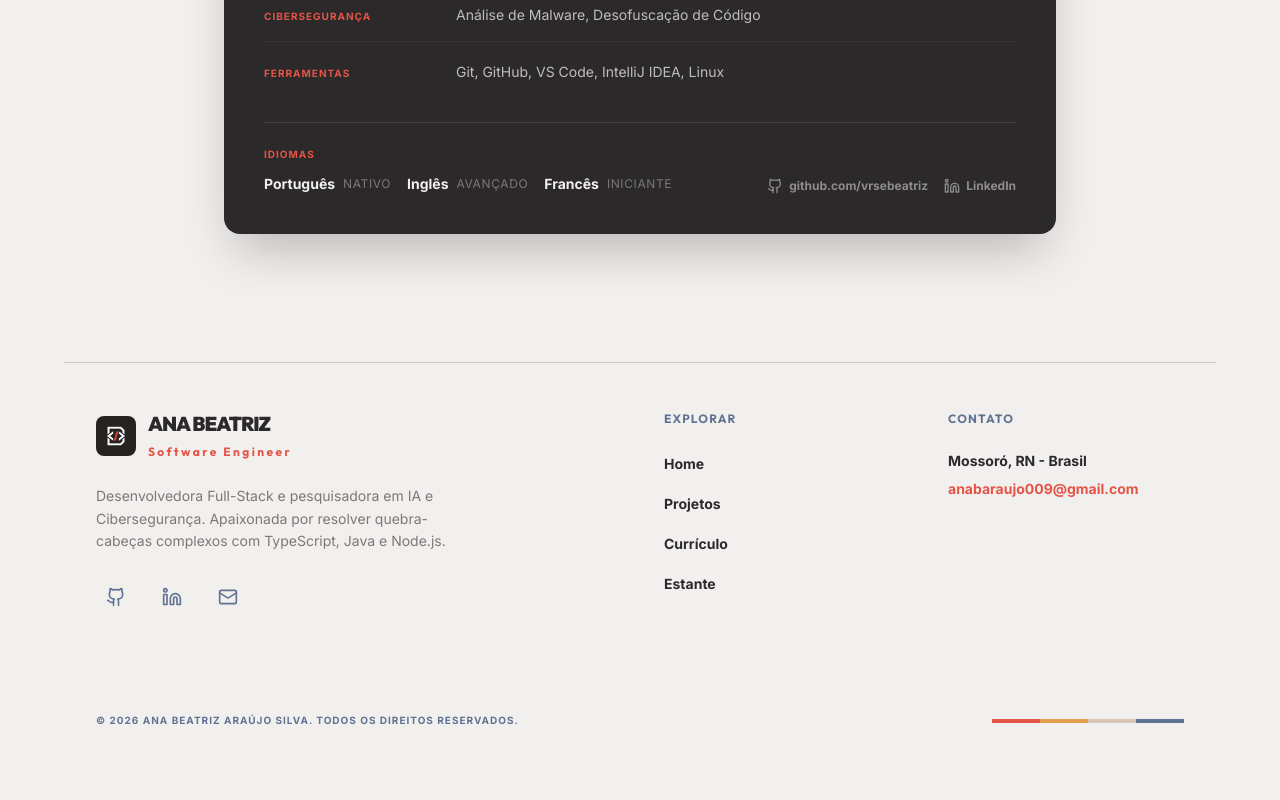
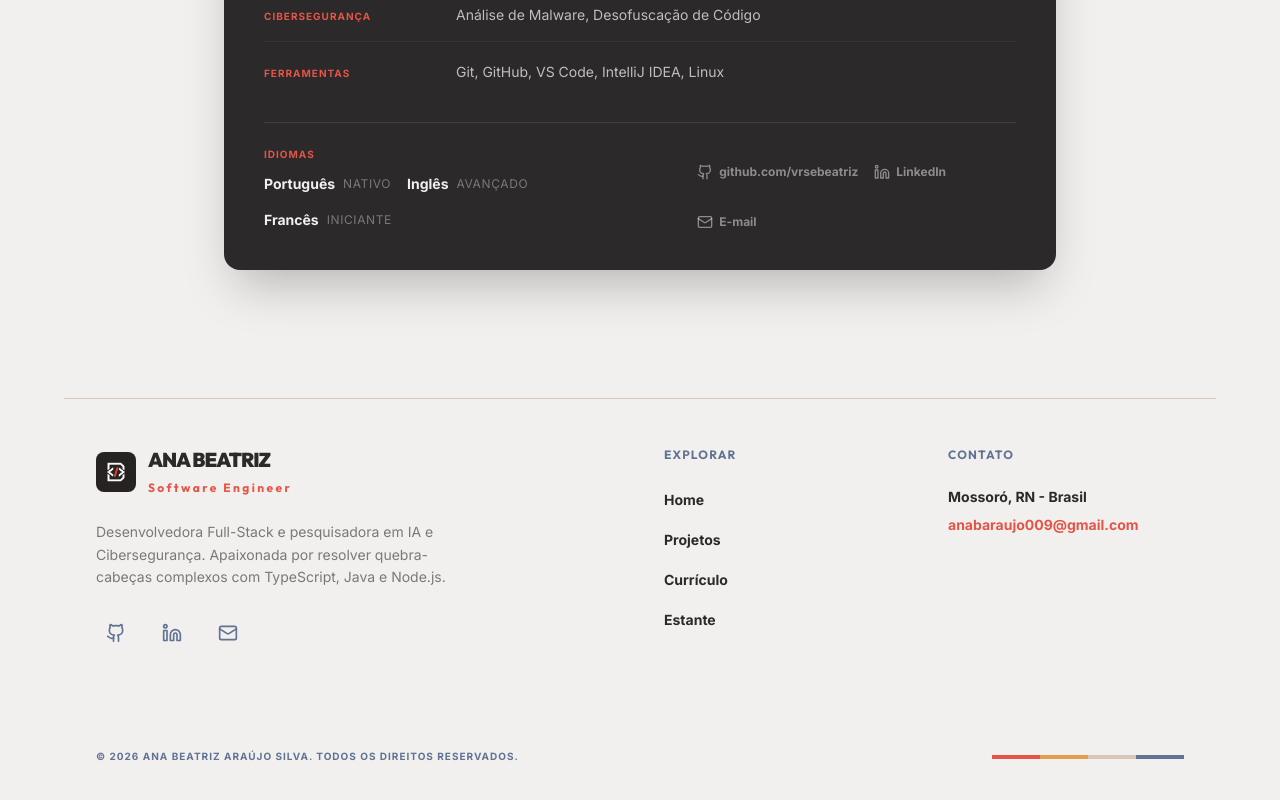
Before and after one commit to vrsebeatriz/meu-portifolio, a Next.js app: page /resume in a window 1280 px wide. Shown: the part 1911-2711 px from the top of the page. Before the commit the page ends 2687 px from the top, so only its background shows below. Built offline with nearby package versions, Linux system fonts and the light colour scheme.

Commit message:
fix: updated email links to open Gmail directly in the browser

```diff
--- a/src/app/layout.tsx
+++ b/src/app/layout.tsx
@@ -36,7 +36,7 @@ export default function RootLayout({
             <a href="https://www.linkedin.com/in/beatriz-araújo-381b2b249" target="_blank" className="text-muted hover:text-prime transition-all hover:-translate-y-1">
               <Linkedin className="w-5 h-5" />
             </a>
-            <a href="mailto:anabaraujo009@gmail.com?subject=Contato via Portfolio" target="_self" className="text-muted hover:text-prime transition-all hover:-translate-y-1">
+            <a href="https://mail.google.com/mail/?view=cm&fs=1&to=anabaraujo009@gmail.com&su=Contato via Portfolio" target="_blank" className="text-muted hover:text-prime transition-all hover:-translate-y-1">
               <Mail className="w-5 h-5" />
             </a>
           </div>
--- a/src/app/page.tsx
+++ b/src/app/page.tsx
@@ -86,7 +86,7 @@ export default function Home() {
             <a href="https://www.linkedin.com/in/beatriz-araújo-381b2b249" target="_blank" rel="noopener noreferrer" className="text-muted hover:text-prime transition-colors transform hover:-translate-y-0.5">
               <Linkedin className="w-5 h-5" />
             </a>
-            <a href="mailto:anabaraujo009@gmail.com?subject=Contato via Portfolio" target="_self" className="text-muted hover:text-prime transition-colors transform hover:-translate-y-0.5">
+            <a href="https://mail.google.com/mail/?view=cm&fs=1&to=anabaraujo009@gmail.com&su=Contato via Portfolio" target="_blank" className="text-muted hover:text-prime transition-colors transform hover:-translate-y-0.5">
               <Mail className="w-5 h-5" />
             </a>
           </motion.div>
--- a/src/app/resume/page.tsx
+++ b/src/app/resume/page.tsx
@@ -214,7 +214,7 @@ export default function Resume() {
             </div>
           </div>
 
-          <div className="flex gap-4 items-end">
+          <div className="flex flex-wrap gap-4 items-end">
             <a href="https://github.com/vrsebeatriz" target="_blank" rel="noopener noreferrer"
               className="flex items-center gap-1.5 text-xs font-bold text-beige/50 hover:text-prime transition-colors">
               <Github className="w-4 h-4" /> github.com/vrsebeatriz
@@ -223,6 +223,10 @@ export default function Resume() {
               className="flex items-center gap-1.5 text-xs font-bold text-beige/50 hover:text-prime transition-colors">
               <Linkedin className="w-4 h-4" /> LinkedIn
             </a>
+            <a href="https://mail.google.com/mail/?view=cm&fs=1&to=anabaraujo009@gmail.com&su=Contato via Portfolio" target="_blank" rel="noopener noreferrer"
+              className="flex items-center gap-1.5 text-xs font-bold text-beige/50 hover:text-prime transition-colors">
+              <Mail className="w-4 h-4" /> E-mail
+            </a>
           </div>
         </div>
       </section>
--- a/src/app/shelf/[slug]/page.tsx
+++ b/src/app/shelf/[slug]/page.tsx
@@ -148,8 +148,9 @@ export default function Article({ params }: { params: { slug: string } }) {
               <p className="font-display font-black text-xl uppercase tracking-tighter">Gostou da leitura?</p>
               <p className="text-beige/60 text-sm">Acompanhe meu trabalho no GitHub ou conecte-se comigo no LinkedIn para trocarmos uma ideia sobre tecnologia.</p>
               <div className="flex gap-4 pt-2 justify-center md:justify-start">
-                <Link href="https://github.com/vrsebeatriz" className="text-prime font-bold text-xs uppercase tracking-widest hover:underline">GitHub</Link>
-                <Link href="https://www.linkedin.com/in/beatriz-araújo-381b2b249" className="text-prime font-bold text-xs uppercase tracking-widest hover:underline">LinkedIn</Link>
+                <Link href="https://github.com/vrsebeatriz" target="_blank" className="text-prime font-bold text-xs uppercase tracking-widest hover:underline">GitHub</Link>
+                <Link href="https://www.linkedin.com/in/beatriz-araújo-381b2b249" target="_blank" className="text-prime font-bold text-xs uppercase tracking-widest hover:underline">LinkedIn</Link>
+                <a href="https://mail.google.com/mail/?view=cm&fs=1&to=anabaraujo009@gmail.com&su=Contato via Portfolio" target="_blank" className="text-prime font-bold text-xs uppercase tracking-widest hover:underline">E-mail</a>
               </div>
             </div>
           </div>
--- a/src/components/Footer.tsx
+++ b/src/components/Footer.tsx
@@ -22,7 +22,7 @@ export default function Footer() {
             <a href="https://www.linkedin.com/in/beatriz-araújo-381b2b249" target="_blank" className="w-10 h-10 rounded-full bg-beige flex items-center justify-center text-muted hover:bg-prime hover:text-white transition-all">
               <Linkedin className="w-5 h-5" />
             </a>
-            <a href="mailto:anabaraujo009@gmail.com?subject=Contato via Portfolio" target="_self" className="w-10 h-10 rounded-full bg-beige flex items-center justify-center text-muted hover:bg-prime hover:text-white transition-all">
+            <a href="https://mail.google.com/mail/?view=cm&fs=1&to=anabaraujo009@gmail.com&su=Contato via Portfolio" target="_blank" className="w-10 h-10 rounded-full bg-beige flex items-center justify-center text-muted hover:bg-prime hover:text-white transition-all">
               <Mail className="w-5 h-5" />
             </a>
           </div>
@@ -42,7 +42,7 @@ export default function Footer() {
           <h4 className="font-display font-bold uppercase text-xs tracking-widest text-muted">Contato</h4>
           <div className="space-y-2">
             <p className="text-sm font-bold">Mossoró, RN - Brasil</p>
-            <a href="mailto:anabaraujo009@gmail.com?subject=Contato via Portfolio" target="_self" className="text-sm font-bold text-prime block">anabaraujo009@gmail.com</a>
+            <a href="https://mail.google.com/mail/?view=cm&fs=1&to=anabaraujo009@gmail.com&su=Contato via Portfolio" target="_blank" className="text-sm font-bold text-prime block">anabaraujo009@gmail.com</a>
           </div>
         </div>
       </div>
```
Also changed, not shown: 1 other file (tests, documents, lock files or other folders).
